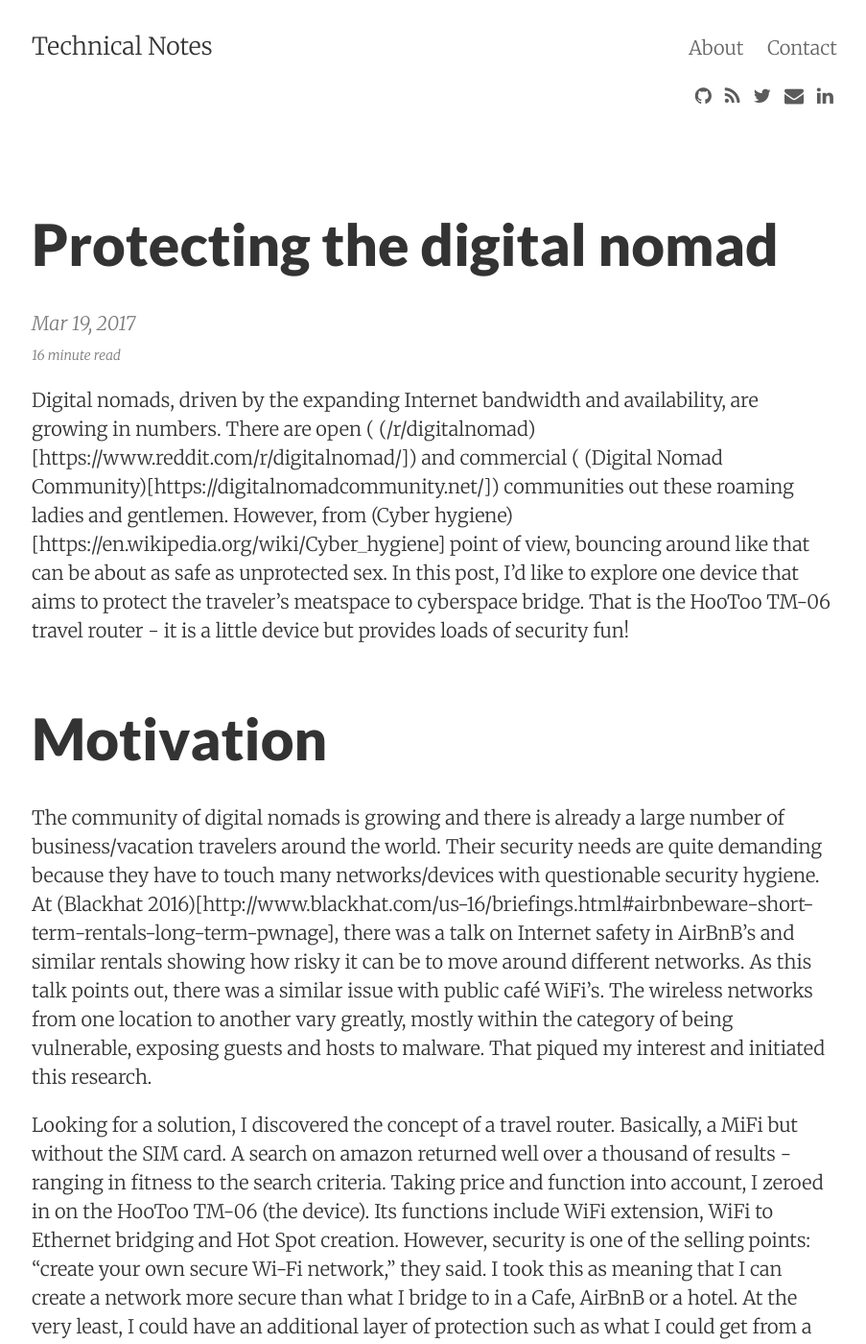
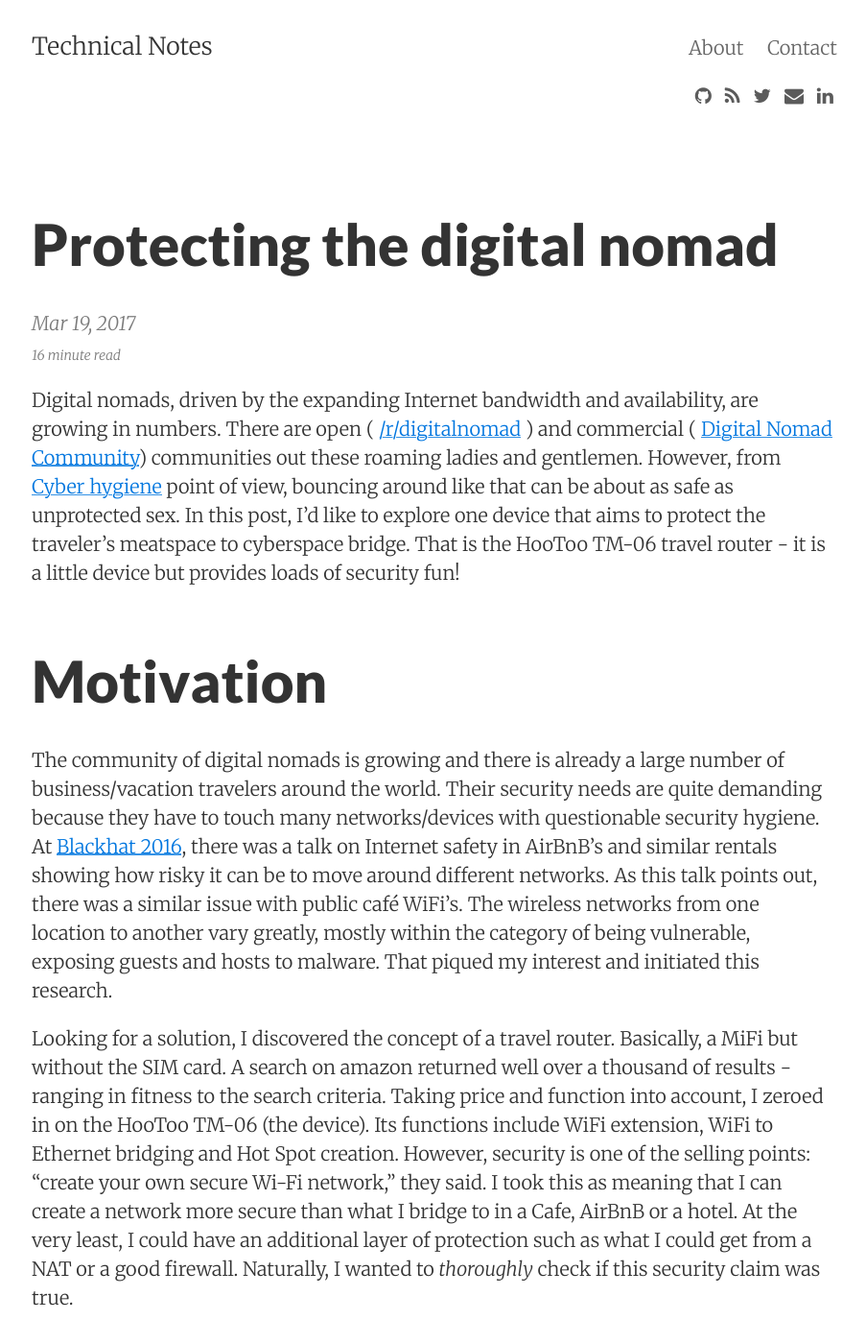
Before and after one commit to nologic/blog, a Jekyll site: the page built from _posts/2017-03-19-travel-safe.md, in a window 1280 px wide and 1400 px high. Shown: the whole window at 96% size, without its empty margins (187-1090 px from the left). Built offline with Jekyll 4.4.1, drawn with Linux system fonts in a browser that asks for light colours; nearby versions of some CDN libraries; some of the changed text lies outside the part shown.

Commit message:
fix links

````diff
--- a/_posts/2017-03-19-travel-safe.md
+++ b/_posts/2017-03-19-travel-safe.md
@@ -4,15 +4,15 @@ title: Protecting the digital nomad
 draft: true
 ---
 
-Digital nomads, driven by the expanding Internet bandwidth and availability, are growing in numbers. There are open ( (/r/digitalnomad)[https://www.reddit.com/r/digitalnomad/]) and commercial ( (Digital Nomad Community)[https://digitalnomadcommunity.net/]) communities out these roaming ladies and gentlemen. However, from (Cyber hygiene)[https://en.wikipedia.org/wiki/Cyber_hygiene] point of view, bouncing around like that can be about as safe as unprotected sex. In this post, I'd like to explore one device that aims to protect the traveler's meatspace to cyberspace bridge. That is the HooToo TM-06 travel router - it is a little device but provides loads of security fun!
+Digital nomads, driven by the expanding Internet bandwidth and availability, are growing in numbers. There are open ( [/r/digitalnomad](https://www.reddit.com/r/digitalnomad/) ) and commercial ( [Digital Nomad Community](https://digitalnomadcommunity.net/)) communities out these roaming ladies and gentlemen. However, from [Cyber hygiene](https://en.wikipedia.org/wiki/Cyber_hygiene) point of view, bouncing around like that can be about as safe as unprotected sex. In this post, I'd like to explore one device that aims to protect the traveler's meatspace to cyberspace bridge. That is the HooToo TM-06 travel router - it is a little device but provides loads of security fun!
 
 # Motivation
-The community of digital nomads is growing and there is already a large number of business/vacation travelers around the world. Their security needs are quite demanding because they have to touch many networks/devices with questionable security hygiene. At (Blackhat 2016)[http://www.blackhat.com/us-16/briefings.html#airbnbeware-short-term-rentals-long-term-pwnage], there was a talk on Internet safety in AirBnB’s and similar rentals showing how risky it can be to move around different networks. As this talk points out, there was a similar issue with public café WiFi’s. The wireless networks from one location to another vary greatly, mostly within the category of being vulnerable, exposing guests and hosts to malware. That piqued my interest and initiated this research.
+The community of digital nomads is growing and there is already a large number of business/vacation travelers around the world. Their security needs are quite demanding because they have to touch many networks/devices with questionable security hygiene. At [Blackhat 2016](http://www.blackhat.com/us-16/briefings.html#airbnbeware-short-term-rentals-long-term-pwnage), there was a talk on Internet safety in AirBnB’s and similar rentals showing how risky it can be to move around different networks. As this talk points out, there was a similar issue with public café WiFi’s. The wireless networks from one location to another vary greatly, mostly within the category of being vulnerable, exposing guests and hosts to malware. That piqued my interest and initiated this research.
 
 Looking for a solution, I discovered the concept of a travel router. Basically, a MiFi but without the SIM card. A search on amazon returned well over a thousand of results - ranging in fitness to the search criteria. Taking price and function into account, I zeroed in on the HooToo TM-06 (the device). Its functions include WiFi extension, WiFi to Ethernet bridging and Hot Spot creation. However, security is one of the selling points: "create your own secure Wi-Fi network," they said. I took this as meaning that I can create a network more secure than what I bridge to in a Cafe, AirBnB or a hotel. At the very least, I could have an additional layer of protection such as what I could get from a NAT or a good firewall. Naturally, I wanted to _thoroughly_ check if this security claim was true.
 
 # Previous work
-There was some initial work done on these devices by (chorankates)[https://github.com/chorankates/h4ck/tree/master/hootoo]. chorankates looked at a whole bunch of HooToo devices which included a previous version of the TM-06 router. Then, (Smith)[https://www.exploit-db.com/exploits/38081/] published XSRF exploits which remain unfixed. However, I wanted to see if I could get arbitrary code execution.
+There was some initial work done on these devices by [chorankates](https://github.com/chorankates/h4ck/tree/master/hootoo). chorankates looked at a whole bunch of HooToo devices which included a previous version of the TM-06 router. Then, [Smith](https://www.exploit-db.com/exploits/38081/) published XSRF exploits which remain unfixed. However, I wanted to see if I could get arbitrary code execution.
 
 While the device seems to be popular on the Amazon, I don't really see them around much. So they are not mainstream popular but there are still enough out there to make for a useful target. Obviously, these devices are not as mainstream as an iPhone. But they can still pose some real dangers. Unfortunately, being below the radar also means that not a lot of security work has been done to ensure the devices are safe to use.
 
@@ -49,7 +49,7 @@ Next, I connected to the local device Wi-Fi and did a full nmap scan:
 Some interesting things there. I always enjoy seeing 'weird' looking ports open for business. Not quite sure what to do with them yet but I imagine they have something to do with the various services (such as samba and DLNA Services) that the device provides. I was, however, disappointed to not find any remote shell ports such as ssh or telnet. That is especially because telnet was discovered in previous research. I guess HooToo did some enhancements since then.
 
 # The firmware
-Next, I'd like to look at the firmware and see what kind of interesting things we could discover there. After a little bit of googling, I found that it's possible to update a device with new firmware found on the HooToo (support)[http://www.hootoo.com/downloads-HT-TM06.html] page. The update process is to upload the update file via the authenticated web interface. Finding an update file like this is exciting because it means we get to peek inside the code that is executing on our device.
+Next, I'd like to look at the firmware and see what kind of interesting things we could discover there. After a little bit of googling, I found that it's possible to update a device with new firmware found on the [HooToo support](http://www.hootoo.com/downloads-HT-TM06.html) page. The update process is to upload the update file via the authenticated web interface. Finding an update file like this is exciting because it means we get to peek inside the code that is executing on our device.
 
 ```
 mike@ubuntu:~/$ wget http://www.hootoo.com/media/downloads/HT-TM06-2.000.038.zip
@@ -216,7 +216,7 @@ mike@ubuntu:~/blog_firmware$ tree -h --dirsfirst -L 3 --filelimit 20 ./rootfs.mo
 59 directories, 35 files
 ```
 
-There is nothing really that is out of the ordinary. Looks like a small, possibly custom, distribution of Linux for a MIPS embedded system. On the (support page)[http://www.hootoo.com/hootoo-tripmate-ht-tm06-wireless-router.html], we see that the device's chipset is MTK 7620. With this information we can find the (datasheet)[https://wiki.microduino.cc/images/3/34/MT7620_Datasheet.pdf] and the CPU instruction set manual for the (MIPS32 24K)[https://people.freebsd.org/~adrian/mips/MD00343-2B-24K-SUM-03.11.pdf] Processor. This will come handy in the future.
+There is nothing really that is out of the ordinary. Looks like a small, possibly custom, distribution of Linux for a MIPS embedded system. On the [support page](http://www.hootoo.com/hootoo-tripmate-ht-tm06-wireless-router.html), we see that the device's chipset is MTK 7620. With this information we can find the [datasheet](https://wiki.microduino.cc/images/3/34/MT7620_Datasheet.pdf) and the CPU instruction set manual for the [MIPS32 24K](https://people.freebsd.org/~adrian/mips/MD00343-2B-24K-SUM-03.11.pdf) Processor. This will come handy in the future.
 
 ```
 mike@ubuntu:~/$ cat ./rootfs.mount/etc/passwd
@@ -231,7 +231,7 @@ For this write up, we'll stop here with the firmware analysis. There's certainly
 # Getting a debugger
 So far, we've discovered some cool things about the device: the firmware, some unfixed issues and it's architecture. However, nothing terrible and, as I've eluded to earlier, we really want to get some execution on the device. Ideally, we want to hack it but until then let's see if we can use semi-normal methods.
 
-Taking our analysis so far, we notice that the firmware is not signed and it is a simple shellscript. So, let's build our own! :-) Also, we notice that in the previous analysis, by (chorankates)[https://github.com/chorankates/h4ck/tree/master/hootoo], of the previous version of the device, port 23 (telnet) was open. So, I would guess that this functionality was disabled rather than removed.
+Taking our analysis so far, we notice that the firmware is not signed and it is a simple shellscript. So, let's build our own! :-) Also, we notice that in the previous analysis, by [chorankates](https://github.com/chorankates/h4ck/tree/master/hootoo), of the previous version of the device, port 23 (telnet) was open. So, I would guess that this functionality was disabled rather than removed.
 
 ```
 mike@ubuntu:~/rootfs.mount$ find ./ -iname '*telnet*'
@@ -346,7 +346,7 @@ boot    dev     etc_ro  lib     mnt     proc    sys     usr     www
 # Connection closed by foreign host.
 ```
 
-We are in business! Getting a command shell on an embedded device is so exciting :-) But, let's move on. The title of this section is 'Getting a debugger' and that is what I want. GDB comes to mind, however, I do not find it on the device. This means we will have to find a version that runs on MIPS. After some googling, I found that (Rapid7)[https://github.com/rapid7/embedded-tools] has actually published a version of GDB server that runs on MIPS. Although, we have a terminal session on the device, there's not really a good way of uploading files to it. However, it does automatically mount USB storage devices. That's convenient.
+We are in business! Getting a command shell on an embedded device is so exciting :-) But, let's move on. The title of this section is 'Getting a debugger' and that is what I want. GDB comes to mind, however, I do not find it on the device. This means we will have to find a version that runs on MIPS. After some googling, I found that [Rapid7](https://github.com/rapid7/embedded-tools) has actually published a version of GDB server that runs on MIPS. Although, we have a terminal session on the device, there's not really a good way of uploading files to it. However, it does automatically mount USB storage devices. That's convenient.
 
 We attach to a process like so:
 
````
